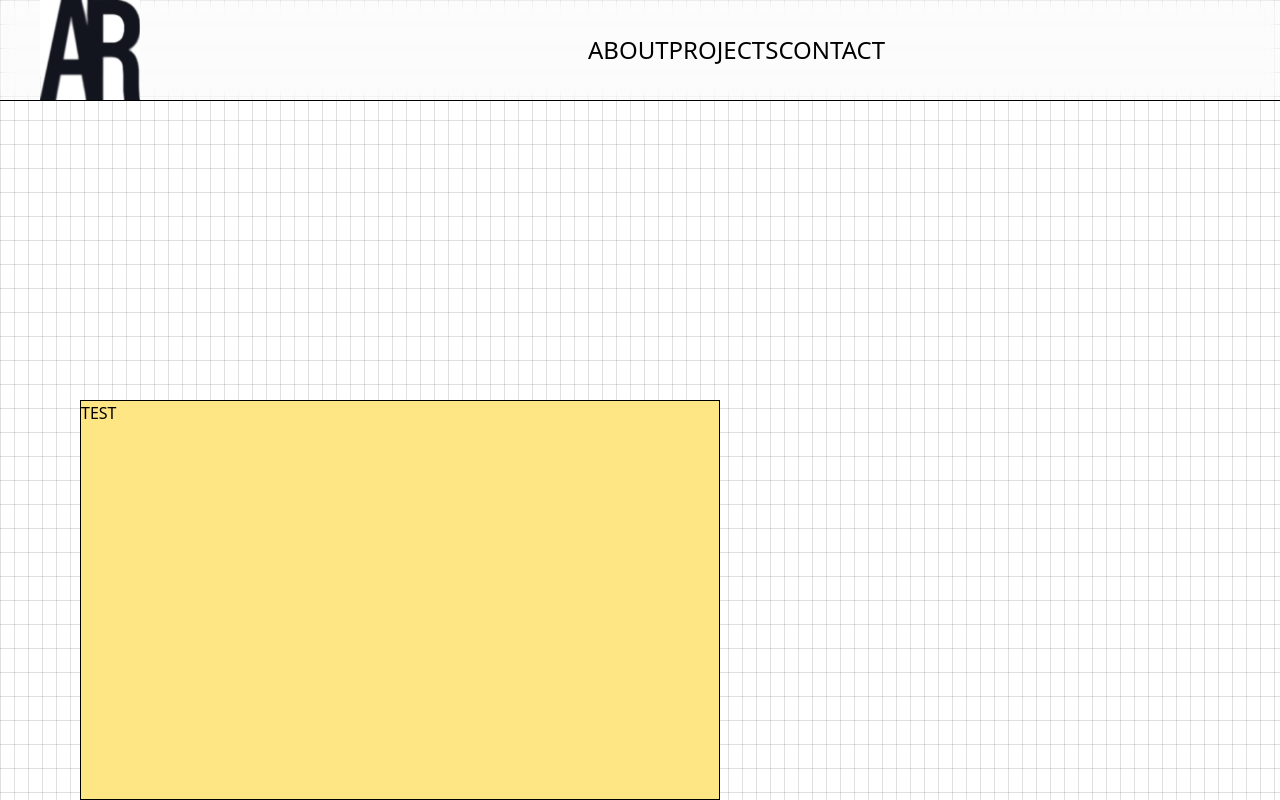
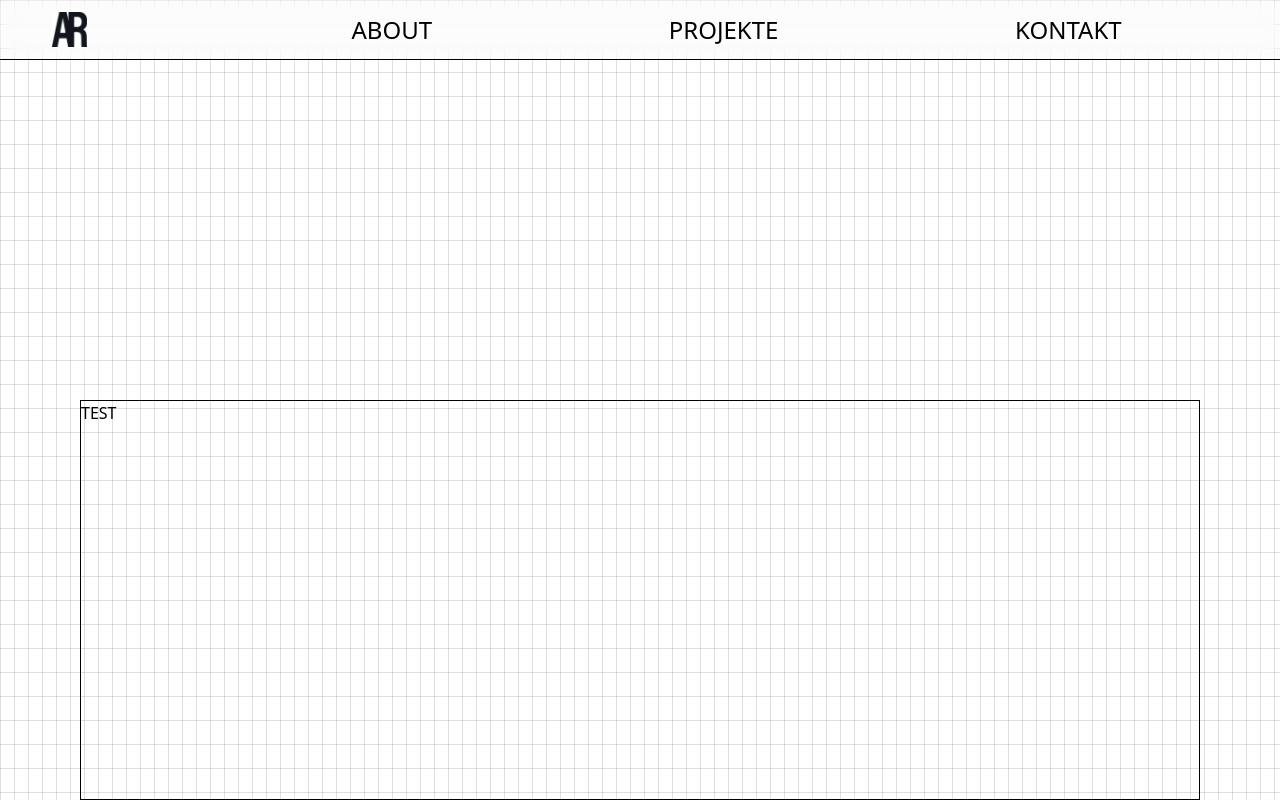
Before and after one commit to adrianricken/portfolio, a React (Vite) app: page / in a window 1280 px wide. Shown: the top 800 px of the page. Built offline with nearby package versions, Linux system fonts and the light colour scheme.

Commit message:
edit About divs

```diff
--- a/src/components/About.jsx
+++ b/src/components/About.jsx
@@ -1,13 +1,9 @@
 const About = () => {
   return (
-    <section className="flex justify-center">
-      <div className="w-7/8 h-full bg-amber-50">
-        <div className="absolute w-1/2 h-1/2 mt-100 border bg-amber-200">
-          TEST
-        </div>
-        <div className="absolute w-1/2 h-1/2 mt-200 border bg-amber-200">
-          TEST
-        </div>
+    <section className="flex justify-center items-center w-full">
+      <div className="absolute mt-300 w-7/8 h-1/2 border">TEST</div>
+      <div className="absolute w-1/2 h-1/2 mt-800 border bg-amber-200">
+        TEST
       </div>
     </section>
   );
--- a/src/components/Header.jsx
+++ b/src/components/Header.jsx
@@ -1,31 +1,37 @@
 const Header = () => {
   return (
     <div
-      className={`fixed top-0 left-0 w-full z-50  border-b border-n-6 lg:backdrop-blur-sm`}
+      className={`fixed top-0 left-0 w-full z-50  border-b border-n-6 backdrop-blur-sm`}
     >
       <div className="flex items-center px-5 lg:px-7.5 xl:px-10 max-lg:py-4">
         <a className="block w-[12rem] xl:mr-8" href="#hero">
-          <img src="../../public/logo.png" width={100} height={40} alt="A R" />
+          <img
+            src="../../public/logo.png"
+            width={35}
+            height={40}
+            alt="A R"
+            className="m-3"
+          />
         </a>{" "}
         <nav className="flex w-full">
-          <div className="relative z-2 flex flex-col items-center justify-around m-auto lg:flex-row">
+          <div className="w-full relative z-2 flex flex-col items-center justify-around m-auto flex-row">
             <a
               href="#"
-              className="block relative font-code text-2xl uppercase text-n-1 transition-colors hover:text-color-red"
+              className="block relative font-code text-2xl uppercase text-n-1 transition-opacity duration-300 hover:opacity-20"
             >
               about
             </a>
             <a
               href="#"
-              className="block relative font-code text-2xl uppercase text-n-1 transition-colors hover:text-color-red"
+              className="block relative font-code text-2xl uppercase text-n-1 transition-opacity duration-300 hover:opacity-20"
             >
-              projects
+              Projekte
             </a>
             <a
               href="#"
-              className="block relative font-code text-2xl uppercase text-n-1 transition-colors hover:text-color-red"
+              className="block relative font-code text-2xl uppercase text-n-1 transition-opacity duration-300 hover:opacity-20"
             >
-              contact
+              Kontakt
             </a>
           </div>
         </nav>
```
